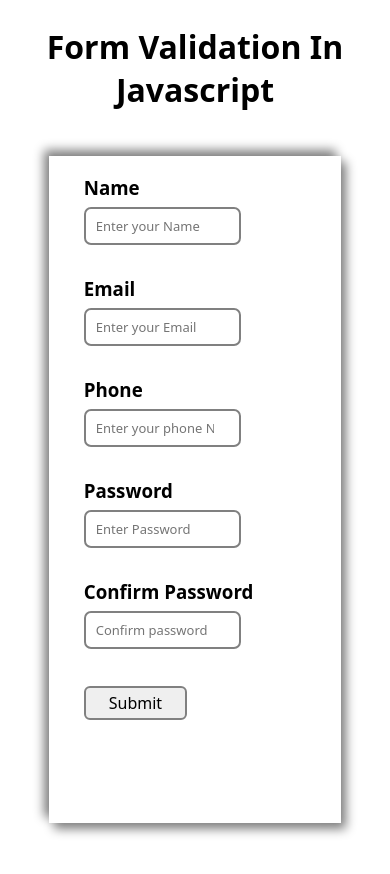
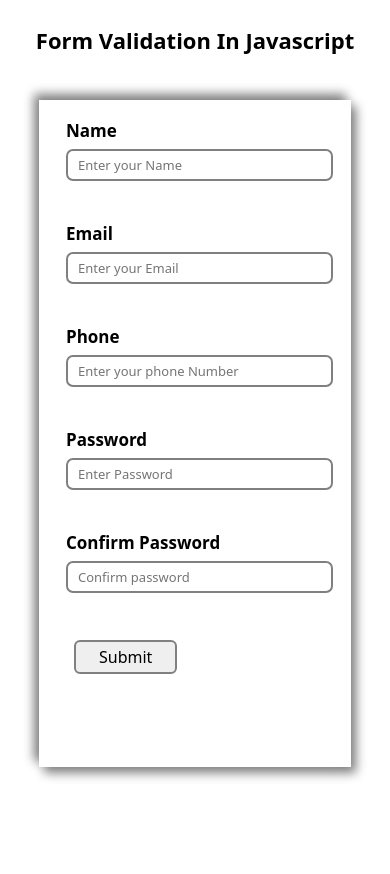
Before and after one commit to omkumarjha/Form_validation_Javascript, a plain HTML site: page index.html in a window 390 px wide. Drawn offline with Linux system fonts and the light colour scheme.

Commit message:
Added a new responsive.css file and Made our website responsive

```diff
--- a/index.html
+++ b/index.html
@@ -6,6 +6,7 @@
     <meta name="viewport" content="width=device-width, initial-scale=1.0">
     <title>Form_validation</title>
     <link rel="stylesheet" href="style.css">
+    <link rel="stylesheet" href="responsive.css">
 </head>
 <body>
     <h2 id="heading">Form Validation In Javascript</h2>
--- /dev/null
+++ b/responsive.css
@@ -0,0 +1,67 @@
+@media (max-width: 1500px){
+    .ferror{
+        display: block;
+        padding: 0px;
+        margin-top: 10px;
+    }
+    input{
+        width: 94%;
+    }
+    .form-child{
+        padding: 9px 35px;
+    }
+}
+@media (max-width: 1100px){
+    .ferror{
+        font-size: 16px;
+    }
+    #heading{
+        font-size: 28px;
+    }
+    input{
+        padding: 6px 10px;
+    }
+}
+@media (max-width: 800px){
+    #heading{
+        font-size: 26px;
+    }
+    .form-child h3{
+        font-size: 17px;
+    }
+}
+@media (max-width: 650px){
+    #heading{
+        font-size: 24px;
+    }
+    .form-child{
+        padding: 12px 27px;
+    }
+    .container{
+        width: 80%;
+    }
+}
+@media (max-width: 550px) {
+    .ferror{
+        font-size: 14px;
+    }
+    input{
+        padding: 5px 10px;
+    }
+    #heading{
+        font-size: 23px;
+    }
+}
+@media (max-width: 440px){
+    .ferror{
+        font-size: 13px;
+    }
+    #heading{
+        font-size: 22px;
+    }
+}
+@media (max-width: 330px){
+    #heading{
+        font-size: 20px;
+    }
+}
```
